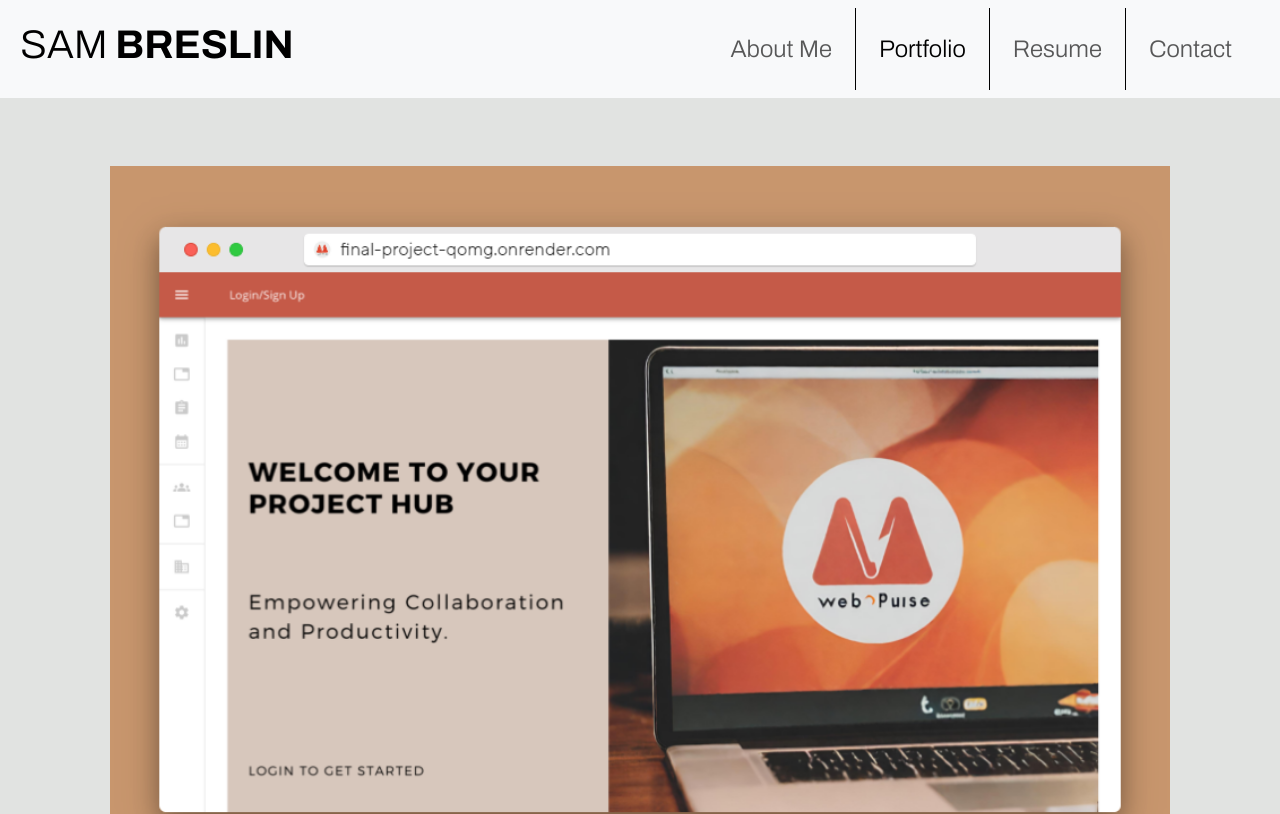
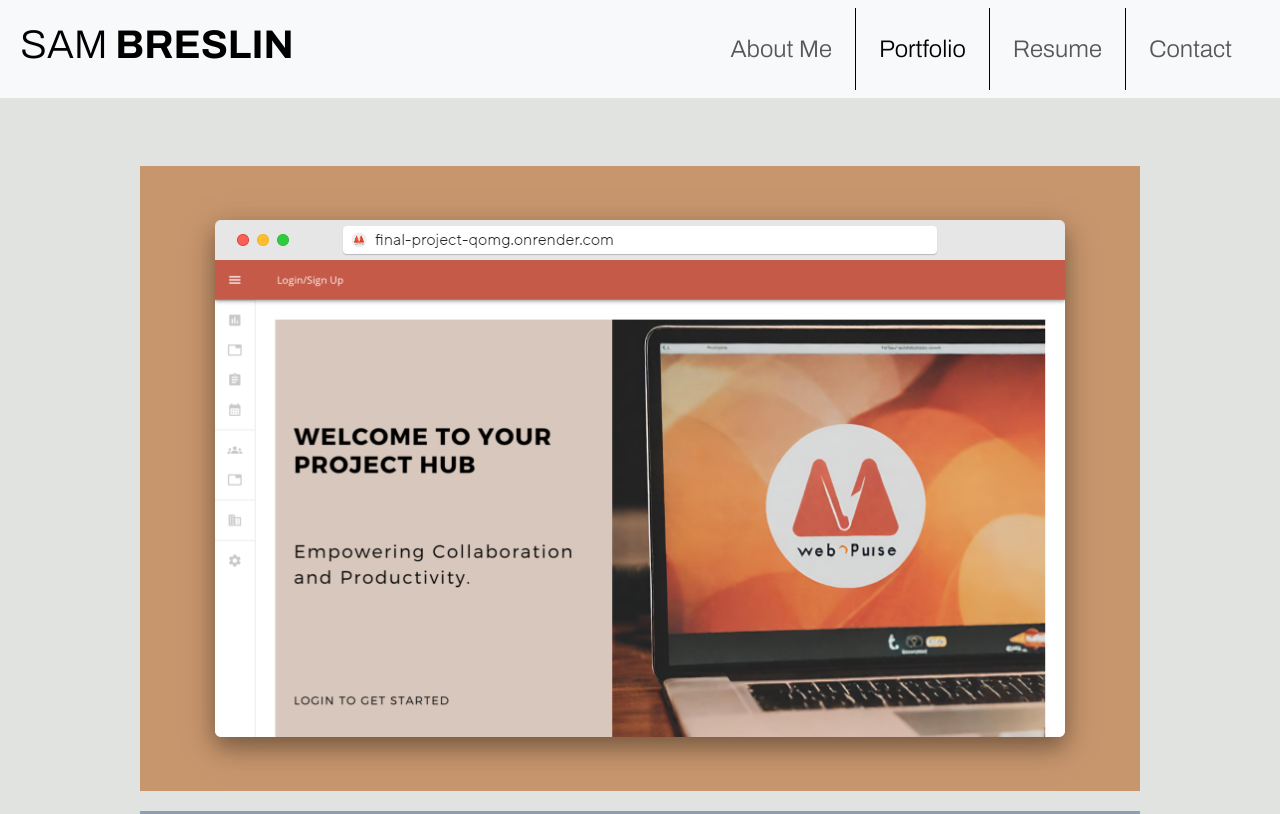
Before and after one commit to sambrez/react-portfolio, a React (Vite) app in the folder react-portfolio/: page /Portfolio in a window 1280 px wide. Shown: the top 814 px of the page. Built offline with nearby package versions, Linux system fonts and the light colour scheme.

Commit message:
title fix

```diff
--- a/react-portfolio/src/styles/Portfolio.css
+++ b/react-portfolio/src/styles/Portfolio.css
@@ -60,8 +60,8 @@
   justify-content: center;
   padding: 0;
   aspect-ratio: 3/2;
-  max-width: 1200px;
-  max-height: 825px;
+  max-width: 1000px;
+  max-height: 625px;
 }
 
 #div2 {
```
